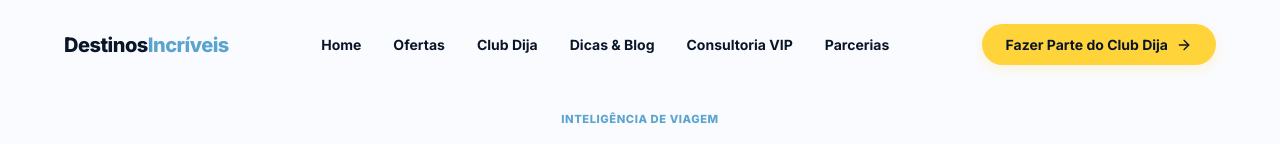
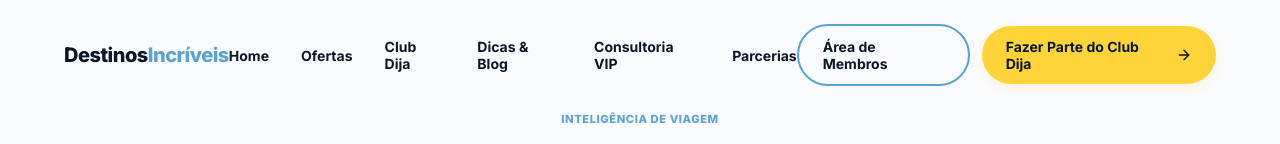
Before and after one commit to destinosincriveisofc/destinosincriveis, a Next.js app: page /blog in a window 1280 px wide. Shown: the top 144 px of the page. Built offline with nearby package versions, Linux system fonts and the light colour scheme.

Commit message:
feat: navbar login button, editable email register and auto cancellation webhook

```diff
--- a/src/components/Header.module.css
+++ b/src/components/Header.module.css
@@ -68,7 +68,9 @@
 
 @media (min-width: 768px) {
   .ctaContainer {
-    display: block;
+    display: flex;
+    align-items: center;
+    gap: 12px;
   }
 }
 
@@ -139,3 +141,37 @@
   text-align: center;
   margin-top: 8px;
 }
+
+.loginButton {
+  background-color: transparent;
+  color: #0A1628;
+  padding: 12px 24px;
+  border-radius: 999px;
+  font-weight: 700;
+  font-size: 0.875rem;
+  display: inline-flex;
+  align-items: center;
+  gap: 8px;
+  border: 2px solid #5BA4CF;
+  transition: all 0.2s ease;
+}
+
+.loginButton:hover {
+  background-color: rgba(91, 164, 207, 0.1);
+  transform: translateY(-2px);
+}
+
+.mobileLogin {
+  border: 2px solid #5BA4CF;
+  color: #0A1628;
+  padding: 14px;
+  border-radius: 999px;
+  font-weight: 700;
+  text-align: center;
+  margin-top: 8px;
+  transition: all 0.2s ease;
+}
+
+.mobileLogin:hover {
+  background-color: rgba(91, 164, 207, 0.1);
+}
--- a/src/components/Header.tsx
+++ b/src/components/Header.tsx
@@ -55,6 +55,12 @@ export default function Header() {
 
         {/* Desktop CTA */}
         <div className={styles.ctaContainer}>
+          <Link
+            href="/login"
+            className={styles.loginButton}
+          >
+            Área de Membros
+          </Link>
           <Link
             href="/checkout"
             className={styles.ctaButton}
@@ -120,6 +126,13 @@ export default function Header() {
             Parcerias
           </Link>
           <Link
+            href="/login"
+            onClick={() => setIsMobileMenuOpen(false)}
+            className={styles.mobileLogin}
+          >
+            Área de Membros
+          </Link>
+          <Link
             href="/checkout"
             onClick={() => setIsMobileMenuOpen(false)}
             className={styles.mobileCta}
```
Also changed, not shown: src/app/obrigado/page.tsx (+9 -3 lines), public/sw.js.
